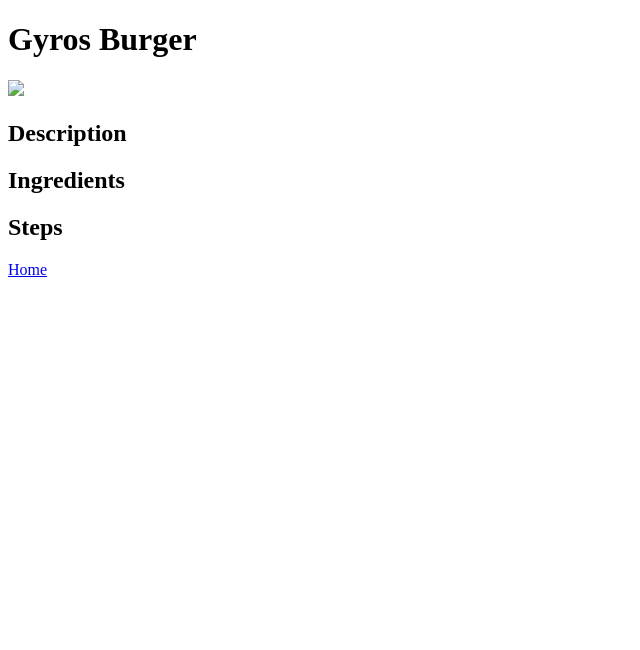
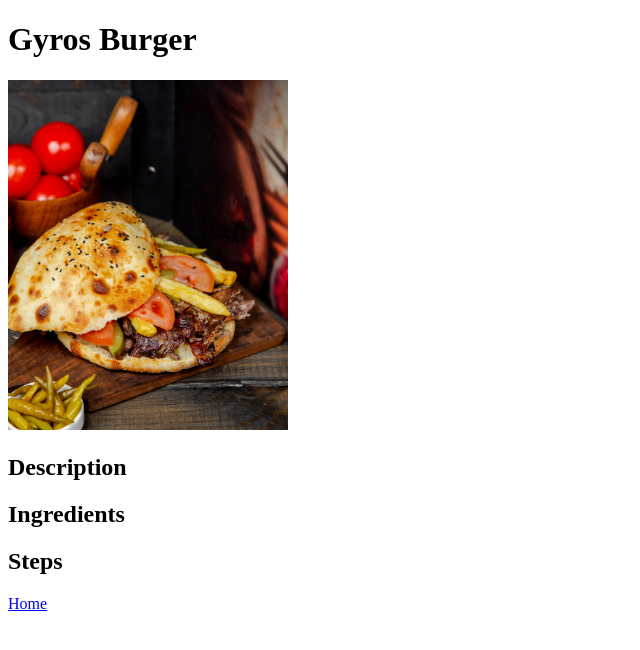
Before and after one commit to MarcoG7/odin-recipes, a plain HTML site: page recipes/gyros_burger.html in a window 1280 px wide. Shown: the whole page, without its empty margins (0-640 px from the left). Drawn offline with Linux system fonts and the light colour scheme.

Commit message:
Add gyros burger image

```diff
--- a/recipes/gyros_burger.html
+++ b/recipes/gyros_burger.html
@@ -9,7 +9,7 @@
         <h1>Gyros Burger</h1>
 
         <!-- Image of the finished dish -->
-        <img src="../images/.jpg" height="350">
+        <img src="../images/gyros_burger.jpg" height="350">
 
         <!-- Description heading + paragraph describing the dish -->
         <h2>Description</h2>
```
Also changed, not shown: images/gyros_burger.jpg (added).
